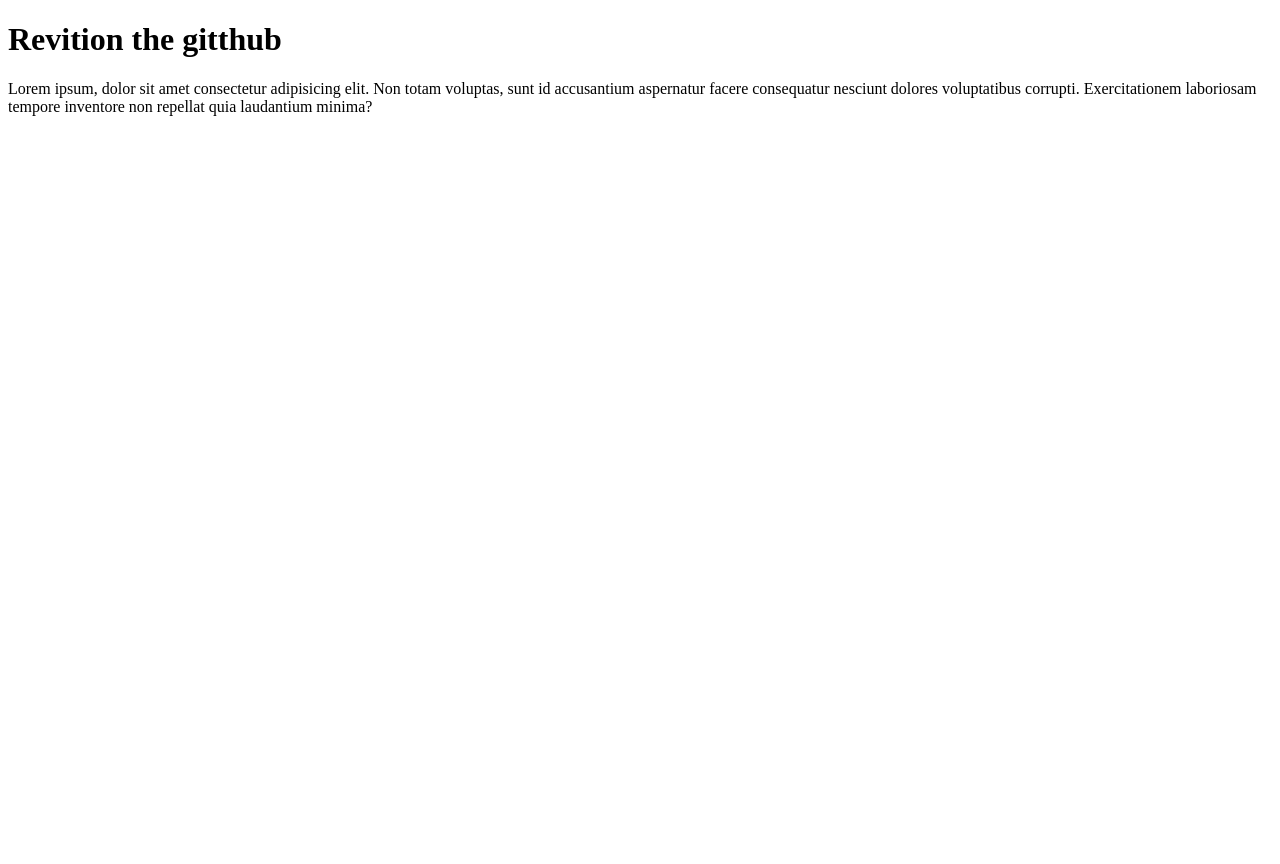
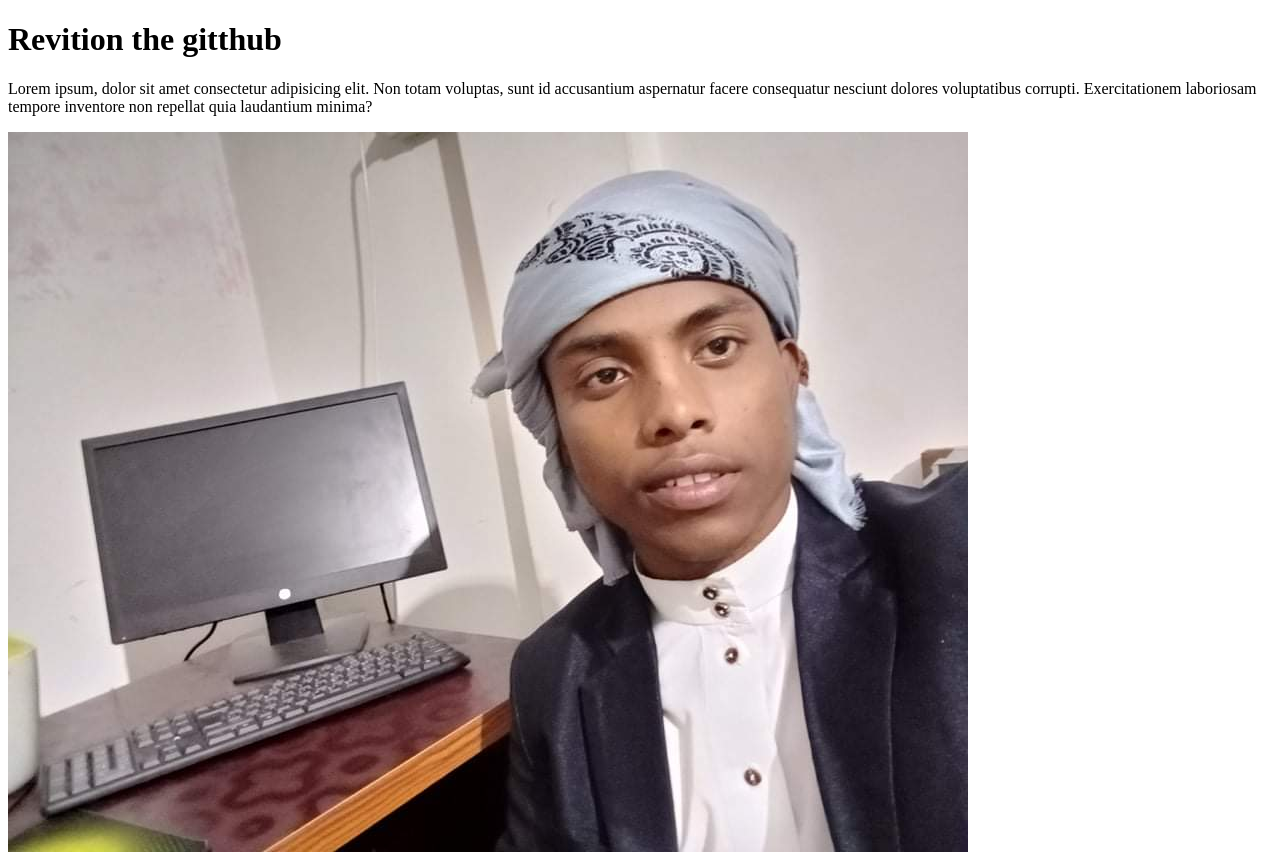
Before and after one commit to HmSani6699/Github-prectic, a plain HTML site: page index.html in a window 1280 px wide. Before the commit the page ends 800 px from the top, so only its background shows below. Drawn offline with Linux system fonts and the light colour scheme.

Commit message:
add-image

```diff
--- a/index.html
+++ b/index.html
@@ -19,6 +19,8 @@
         corrupti. Exercitationem laboriosam
         tempore inventore non repellat quia
         laudantium minima?</p>
+
+    <img src="11.jpeg" alt="">
 </body>
 
 </html>
```
Also changed, not shown: 11.jpeg (added).
